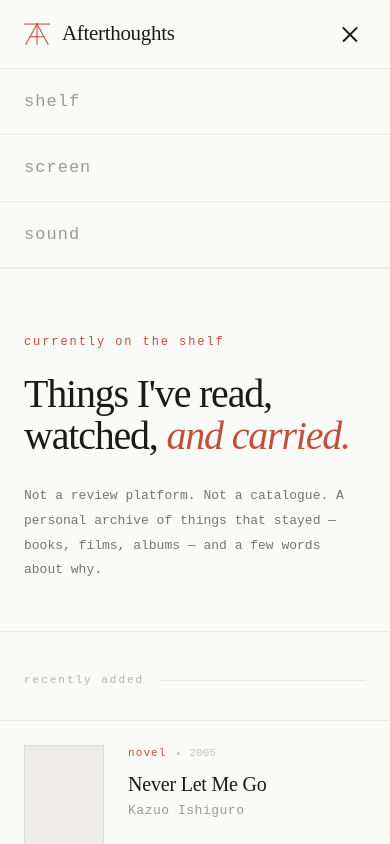
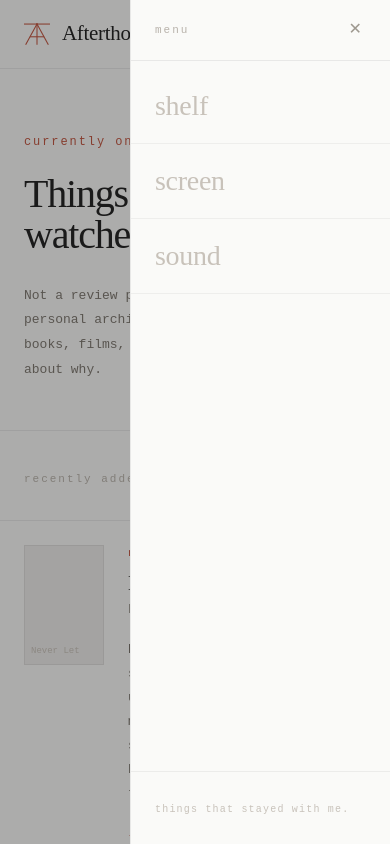
Before and after one commit to bhavy67/Afterthoughts, a Next.js app: page / in a window 390 px wide. Both pictures are taken after a click on the button "Open menu". Shown: the top 844 px of the page. Built offline with nearby package versions, Linux system fonts and the light colour scheme.

Commit message:
phase 1, improved hamburger menu

```diff
--- a/components/Nav.tsx
+++ b/components/Nav.tsx
@@ -13,9 +13,11 @@
 
 export default function Nav() {
   const pathname = usePathname()
-  const [menuOpen, setMenuOpen] = useState(false)
+  const [open, setOpen] = useState(false)
 
   return (
+    <>
+      {/* ── Top bar ── */}
       <header
         style={{
           borderBottom: '1px solid rgba(26,26,26,0.08)',
@@ -25,15 +27,10 @@
           zIndex: 50,
         }}
       >
-      {/* Main bar */}
         <div className="flex items-center justify-between px-6 md:px-20 py-[18px] mx-auto max-w-[1400px]">
 
           {/* Brand */}
-        <Link
-          href="/"
-          className="flex items-center gap-3 no-underline"
-          style={{ textDecoration: 'none' }}
-        >
+          <Link href="/" className="flex items-center gap-3" style={{ textDecoration: 'none' }}>
             <AtLogo size={26} color="#C0503A" />
             <span
               style={{
@@ -48,7 +45,7 @@
             </span>
           </Link>
 
-        {/* Desktop nav — hidden below md */}
+          {/* Desktop links */}
           <nav aria-label="Main navigation" className="hidden md:flex" style={{ gap: '36px' }}>
             {links.map(({ href, label }) => {
               const active = pathname === href || pathname.startsWith(href + '/')
@@ -74,85 +71,129 @@
             })}
           </nav>
 
-        {/* Hamburger — hidden above md. No display in inline style or it overrides md:hidden */}
+          {/* Hamburger — mobile only */}
           <button
-          className="md:hidden flex flex-col items-center justify-center gap-[5px]"
-          onClick={() => setMenuOpen((prev) => !prev)}
-          aria-label={menuOpen ? 'Close menu' : 'Open menu'}
-          aria-expanded={menuOpen}
+            className="md:hidden flex flex-col justify-center gap-[5px]"
+            onClick={() => setOpen(true)}
+            aria-label="Open menu"
+            style={{ background: 'none', border: 'none', cursor: 'pointer', padding: '6px' }}
+          >
+            <span style={{ display: 'block', width: '20px', height: '1.5px', backgroundColor: '#1A1A1A' }} />
+            <span style={{ display: 'block', width: '20px', height: '1.5px', backgroundColor: '#1A1A1A' }} />
+            <span style={{ display: 'block', width: '20px', height: '1.5px', backgroundColor: '#1A1A1A' }} />
+          </button>
+
+        </div>
+      </header>
+
+      {/* ── Backdrop ── */}
+      <div
+        className="md:hidden fixed inset-0"
+        onClick={() => setOpen(false)}
+        style={{
+          backgroundColor: 'rgba(26,26,26,0.35)',
+          zIndex: 90,
+          opacity: open ? 1 : 0,
+          pointerEvents: open ? 'auto' : 'none',
+          transition: 'opacity 0.25s ease',
+        }}
+        aria-hidden="true"
+      />
+
+      {/* ── Right-side panel ── */}
+      <div
+        className="md:hidden fixed top-0 right-0 h-full flex flex-col"
+        style={{
+          width: '260px',
+          backgroundColor: '#FAFAF8',
+          zIndex: 100,
+          transform: open ? 'translateX(0)' : 'translateX(100%)',
+          transition: 'transform 0.28s cubic-bezier(0.4, 0, 0.2, 1)',
+          borderLeft: '1px solid rgba(26,26,26,0.08)',
+        }}
+        aria-label="Mobile navigation"
+      >
+        {/* Panel header */}
+        <div
+          className="flex items-center justify-between"
+          style={{
+            padding: '18px 24px',
+            borderBottom: '1px solid rgba(26,26,26,0.08)',
+          }}
+        >
+          <span
+            style={{
+              fontFamily: "'DM Mono', monospace",
+              fontSize: '11px',
+              letterSpacing: '0.18em',
+              color: '#B8B2AA',
+            }}
+          >
+            menu
+          </span>
+          <button
+            onClick={() => setOpen(false)}
+            aria-label="Close menu"
             style={{
               background: 'none',
               border: 'none',
               cursor: 'pointer',
-            padding: '6px',
+              padding: '4px',
+              fontFamily: "'DM Mono', monospace",
+              fontSize: '16px',
+              color: '#9E9990',
+              lineHeight: 1,
+              display: 'flex',
+              alignItems: 'center',
+              justifyContent: 'center',
             }}
           >
-          <span
-            style={{
-              display: 'block',
-              width: '20px',
-              height: '1.5px',
-              backgroundColor: '#1A1A1A',
-              transition: 'transform 0.2s, opacity 0.2s',
-              transform: menuOpen ? 'translateY(6.5px) rotate(45deg)' : 'none',
-            }}
-          />
-          <span
-            style={{
-              display: 'block',
-              width: '20px',
-              height: '1.5px',
-              backgroundColor: '#1A1A1A',
-              transition: 'opacity 0.2s',
-              opacity: menuOpen ? 0 : 1,
-            }}
-          />
-          <span
-            style={{
-              display: 'block',
-              width: '20px',
-              height: '1.5px',
-              backgroundColor: '#1A1A1A',
-              transition: 'transform 0.2s, opacity 0.2s',
-              transform: menuOpen ? 'translateY(-6.5px) rotate(-45deg)' : 'none',
-            }}
-          />
+            ✕
           </button>
         </div>
 
-      {/* Mobile dropdown */}
-      {menuOpen && (
-        <div
-          style={{
-            borderTop: '1px solid rgba(26,26,26,0.06)',
-            backgroundColor: '#FAFAF8',
-          }}
-        >
+        {/* Nav links */}
+        <nav style={{ padding: '8px 0' }}>
           {links.map(({ href, label }) => {
             const active = pathname === href || pathname.startsWith(href + '/')
             return (
               <Link
                 key={href}
                 href={href}
-                onClick={() => setMenuOpen(false)}
+                onClick={() => setOpen(false)}
                 style={{
                   display: 'block',
-                  fontFamily: "'DM Mono', monospace",
-                  fontSize: '17px',
+                  fontFamily: "'Fraunces Variable', 'Fraunces', serif",
                   fontWeight: 300,
-                  letterSpacing: '0.06em',
-                  color: active ? '#1A1A1A' : '#9E9990',
+                  fontSize: '28px',
+                  letterSpacing: '-0.01em',
+                  color: active ? '#1A1A1A' : '#C8C2BA',
                   textDecoration: 'none',
-                  padding: '20px 24px',
-                  borderBottom: '1px solid rgba(26,26,26,0.06)',
+                  padding: '16px 24px',
+                  borderBottom: '1px solid rgba(26,26,26,0.05)',
+                  transition: 'color 0.15s',
                 }}
               >
                 {label}
               </Link>
             )
           })}
+        </nav>
+
+        {/* Panel footer */}
+        <div style={{ marginTop: 'auto', padding: '24px', borderTop: '1px solid rgba(26,26,26,0.06)' }}>
+          <span
+            style={{
+              fontFamily: "'DM Mono', monospace",
+              fontSize: '10px',
+              letterSpacing: '0.12em',
+              color: '#C8C2BA',
+            }}
+          >
+            things that stayed with me.
+          </span>
         </div>
-      )}
-    </header>
+      </div>
+    </>
   )
 }
```
Lines whose indentation alone changed are shown as unchanged.
